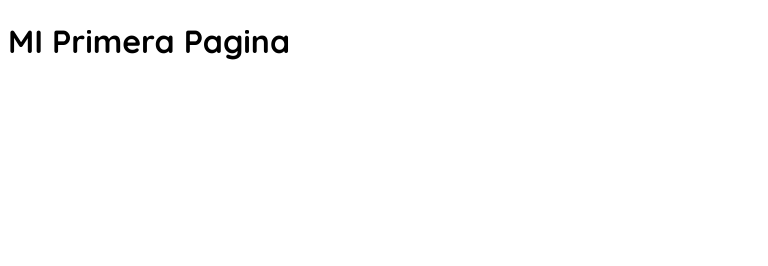
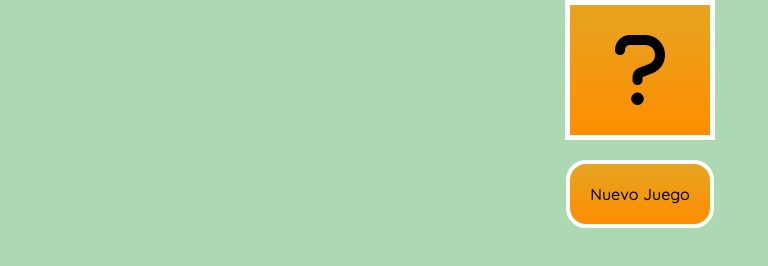
Before and after one commit to FernandoEscalante/Tienda-en-linea, a plain HTML site: page index.html in a window 1280 px wide. Shown: the whole page, without its empty margins (0-768 px from the left). Drawn offline with Linux system fonts and the light colour scheme.

Commit message:
agregar tarjetas

```diff
--- a/index.html
+++ b/index.html
@@ -7,7 +7,8 @@
     <link rel="preconnect" href="https://fonts.googleapis.com">
     <link rel="preconnect" href="https://fonts.gstatic.com" crossorigin>
     <link href="https://fonts.googleapis.com/css2?family=Quicksand:wght@300;500;700&display=swap" rel="stylesheet">
-    <title>Document</title>
+    <link rel="stylesheet" href="https://cdnjs.cloudflare.com/ajax/libs/font-awesome/6.1.2/css/all.min.css" integrity="sha512-1sCRPdkRXhBV2PBLUdRb4tMg1w2YPf37qatUFeS7zlBy7jJI8Lf4VHwWfZZfpXtYSLy85pkm9GaYVYMfw5BC1A==" crossorigin="anonymous" referrerpolicy="no-referrer" />
+    <title>MEMORIA</title>
     <style>
         :root {
             --white: #FFFFFF;
@@ -15,14 +16,80 @@
             --very-light-pink: #C7C7C7;
             --text-input-field: #F7F7F7;
             --hospital-green: #ACD9B2;
+            --w: calc(70vw / 6);
+            --h: calc(70vh / 4);
 
+
+        }
+
+        *{
+            transition: all 0.5s;
         }
         body {
             font-family: 'Quicksand', sans-serif;
+            padding: 0;
+            margin: 0;
+            -webkit-perspective: 1000;
+            background: var(--hospital-green);
+            display: flex;
+            flex-direction: column;
+            align-items: center;
+        }
+        .div{
+            display: inline-block;
+        }
+        .area-tarjeta,
+        .tarjeta
+        .cara{
+            width: var(--w);
+            height: var(--h);
+            min-width: 80px;
+        }
+        .tarjeta{
+            position: relative;
+            transform-style: preserve-3d;
+        }
+        .area-tarjeta:hover .tarjeta{
+            transform: rotateY(180deg);
+        }
+        .cara{
+            position: absolute;
+            backface-visibility: hidden;
+            box-shadow: inset 0 0 0 5px white ;
+            font-size: 500%;
+            display: flex;
+            justify-content: center;
+            align-items: center;
+
+        }
+        .trasera{
+            background-color: rgb(28, 235, 235);
+            transform: rotateY(180deg);
+        }
+        .superior{
+            background: linear-gradient(rgba(235, 159, 18, 0.904),darkorange);
+        }
+        .nuevoJuego{
+            background: linear-gradient(rgba(235, 159, 18, 0.904),darkorange);
+            padding: 20px;
+            border-radius: 20px;
+            border: white 4px solid;
         }
     </style>
 </head>
 <body>
-    <h1>MI Primera Pagina</H1>
+    <!-- <h1>MI Primera Pagina</H1> -->
+        <div id="tablero">
+            <div class="area-tarjeta">
+                <div class="tarjeta">
+                    <div class="cara trasera"><i class="fa-solid fa-gamepad"></i>
+                    </div>
+                    <div class="cara superior"><i class="fa-solid fa-question"></i>
+                    </div>
+                </div>
+            </div>
+        </div>
+        <br>
+        <div class="nuevoJuego">Nuevo Juego</div>
 </body>
 </html>
```
